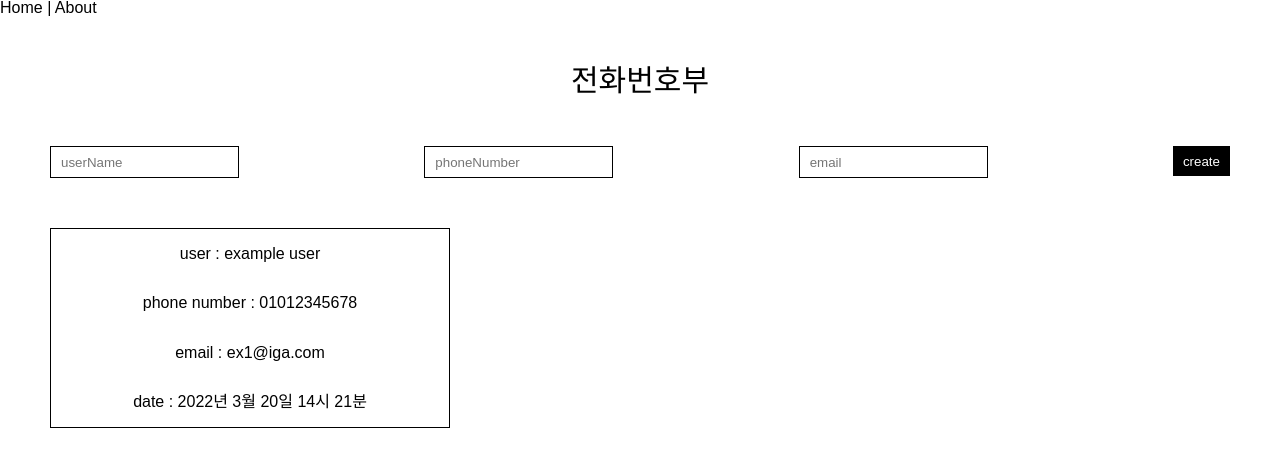
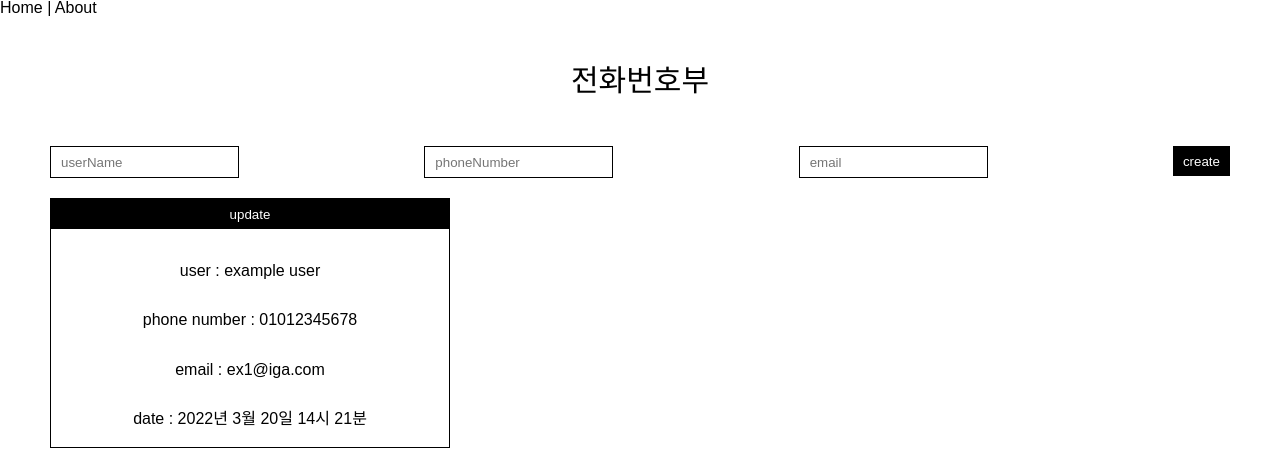
Before and after one commit to LEEHYUNHO2001/vue2-study, a Vue app in the folder phone-number/: page / in a window 1280 px wide. Shown: the top 464 px of the page. Built offline with nearby package versions, Linux system fonts and the light colour scheme.

Commit message:
:sparkles: user list index별로 update 버튼
컴포넌트화 후 내부 state로 관리

```diff
--- /dev/null
+++ b/phone-number/src/components/UserItem.vue
@@ -0,0 +1,69 @@
+<template>
+	<div class="user" :class="{ odd: isOdd(index) }">
+		<div class="user-content" v-if="!isUpdating">
+			<button type="button" class="update-btn" @click="handleUpdating()">
+				{{ isUpdating ? 'cancel' : 'update' }}
+			</button>
+			<p>user : {{ user.name }}</p>
+			<p>phone number : {{ user.phoneNumber }}</p>
+			<p>email : {{ user.email }}</p>
+			<p>date : {{ user.date }}</p>
+		</div>
+		<InputUserForm v-else />
+	</div>
+</template>
+
+<script lang="ts">
+import { Component, Prop, Vue } from 'vue-property-decorator';
+
+import { User } from '@/types';
+
+import InputUserForm from './InputUserForm.vue';
+
+@Component({
+	components: {
+		InputUserForm,
+	},
+})
+export default class UserItem extends Vue {
+	@Prop() public user!: User;
+	@Prop() public index!: number;
+	isUpdating = false;
+
+	isOdd(index: number) {
+		if (index % 2 === 1) return true;
+		return false;
+	}
+	handleUpdating() {
+		this.isUpdating = !this.isUpdating;
+	}
+}
+</script>
+
+<style scoped>
+.user-container {
+	margin-top: 50px;
+}
+.user {
+	width: 400px;
+	height: 250px;
+	margin-top: 20px;
+	border: 1px solid #000;
+}
+.user-content {
+	display: flex;
+	flex-direction: column;
+	justify-content: space-between;
+	text-align: center;
+	height: 100%;
+	padding-bottom: 20px;
+}
+.odd {
+	background-color: #f2f2f2;
+}
+.update-btn {
+	height: 30px;
+	color: #fff;
+	background-color: #000;
+}
+</style>
--- a/phone-number/src/components/UserList.vue
+++ b/phone-number/src/components/UserList.vue
@@ -1,15 +1,7 @@
 <template>
 	<ul class="user-container">
-		<li
-			class="user"
-			:class="{ odd: isOdd(index) }"
-			v-for="(user, index) in userList"
-			:key="user.email"
-		>
-			<p>user : {{ user.name }}</p>
-			<p>phone number : {{ user.phoneNumber }}</p>
-			<p>email : {{ user.email }}</p>
-			<p>date : {{ user.date }}</p>
+		<li v-for="(user, index) in userList" :key="user.email">
+			<UserItem :user="user" :index="index" />
 		</li>
 	</ul>
 </template>
@@ -17,33 +9,18 @@
 <script lang="ts">
 import { Component, Vue } from 'vue-property-decorator';
 
-@Component
+import UserItem from './UserItem.vue';
+
+@Component({
+	components: {
+		UserItem,
+	},
+})
 export default class UserList extends Vue {
-	// @Prop() public userList!: User[];
-	userList = this.$store.state.user.userList;
-
-	isOdd(index: number) {
-		if (index % 2 === 1) return true;
-		return false;
+	get userList() {
+		return this.$store.state.user.userList;
 	}
 }
 </script>
 
-<style scoped>
-.user-container {
-	margin-top: 50px;
-}
-.user {
-	display: flex;
-	flex-direction: column;
-	justify-content: space-around;
-	text-align: center;
-	width: 400px;
-	height: 200px;
-	margin-top: 20px;
-	border: 1px solid #000;
-}
-.odd {
-	background-color: #f2f2f2;
-}
-</style>
+<style scoped></style>
```
